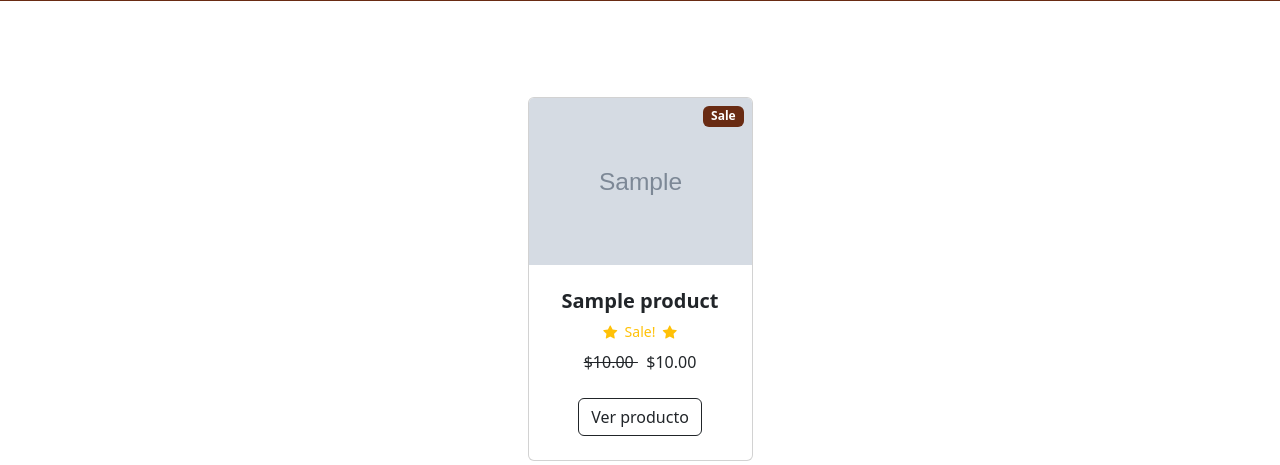
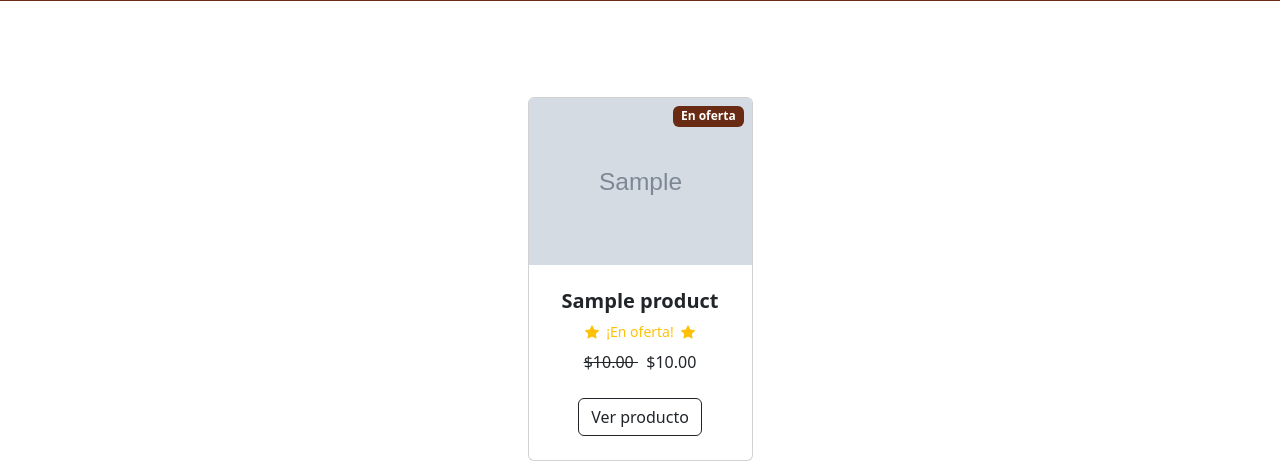
Before and after one commit to LorenzoFerreyra/ecommerce-tienda, a Django app: page / in a window 1280 px wide. Shown: the part 352-817 px from the top of the page. Run offline with Django 4.2, Linux system fonts and the light colour scheme; tables that the repository leaves empty hold one stand-in row (values such as "Sample post"); grey boxes marked "Sample" are stand-in pictures; some libraries are stand-ins or nearby versions.

Commit message:
Cambios Design

```diff
--- a/store/templates/home.html
+++ b/store/templates/home.html
@@ -2,7 +2,12 @@
 
 
 {% block content %}
-
+<style>
+    .product-image {
+        max-width: 100%;
+        height: auto;
+    }
+</style>
         <!-- Header-->
         <header class="bg-dark py-5">
             <div class="container px-4 px-lg-5 my-5">
@@ -25,10 +30,10 @@
                     <div class="col mb-5">
                         <div class="card h-100">
                             <!-- Sale badge-->
-                            <div class="badge bg-dark text-white position-absolute" style="top: 0.5rem; right: 0.5rem">Sale</div>
+                            <div class="badge bg-dark text-white position-absolute" style="top: 0.5rem; right: 0.5rem">En oferta</div>
 
                             <!-- Product image-->
-                            <img class="card-img-top" src="{{ product.image.url }}" alt="..." />
+                            <img class="card-img-top img-fluid" src="{{ product.image.url }}" alt="..." />
                             <!-- Product details-->
                             <div class="card-body p-4">
                                 <div class="text-center">
@@ -37,7 +42,7 @@
                                     <!-- Sale -->
                 <div class="d-flex justify-content-center small text-warning mb-2">
                 <div class="bi-star-fill"></div>
-                &nbsp;&nbsp;Sale!&nbsp;&nbsp;
+                &nbsp;&nbsp;¡En oferta!&nbsp;&nbsp;
                 <div class="bi-star-fill"></div>
                 </div>
 
--- a/store/templates/product.html
+++ b/store/templates/product.html
@@ -22,7 +22,7 @@
         {% if product.is_sale %}
         <div class="d-flex justify-content-center small text-warning mb-2">
                 <div class="bi-star-fill"></div>
-                &nbsp;&nbsp;Sale!&nbsp;&nbsp;
+                &nbsp;&nbsp;¡En oferta!&nbsp;&nbsp;
                 <div class="bi-star-fill"></div>
                 </div>
 
@@ -32,12 +32,13 @@
                 </strike>
                 &nbsp;
                 ${{ product.sale_price }}
+                <p class="card-text justified">Contáctenos al +51 926 780 600 o visítenos en Jr. San Martín de Porres 108, Huánuco. ¡Lo esperamos!</p>
 
 
 
         {% else %}
             ${{ product.price }}
-
+            <p class="card-text justified">Contáctenos al +51 926 780 600 o visítenos en Jr. San Martín de Porres 108, Huánuco. ¡Lo esperamos!</p>
         {% endif %}
             <br/><br/>
             {% if user.is_authenticated %}
--- a/store/templates/search.html
+++ b/store/templates/search.html
@@ -29,7 +29,7 @@
 
     .card-header,
     .btn-secondary {
-        background-color: #1b5244; /* A softer dark background */
+        background-color: #692b13; /* A softer dark background */
         color: white;
     }
 
@@ -93,9 +93,11 @@
                     <form method="POST" action="{% url 'search' %}">
                         {% csrf_token %}
                         <input type="text" class="form-control" placeholder="Buscar por Producto" name="searched">
+                        <div class="d-flex justify-content-center align-items-center">
                         <button type="submit" class="btn btn-secondary mt-3">
                             Buscar productos
                         </button>
+                        </div>
                     </form>
                 </div>
             </div>
```
